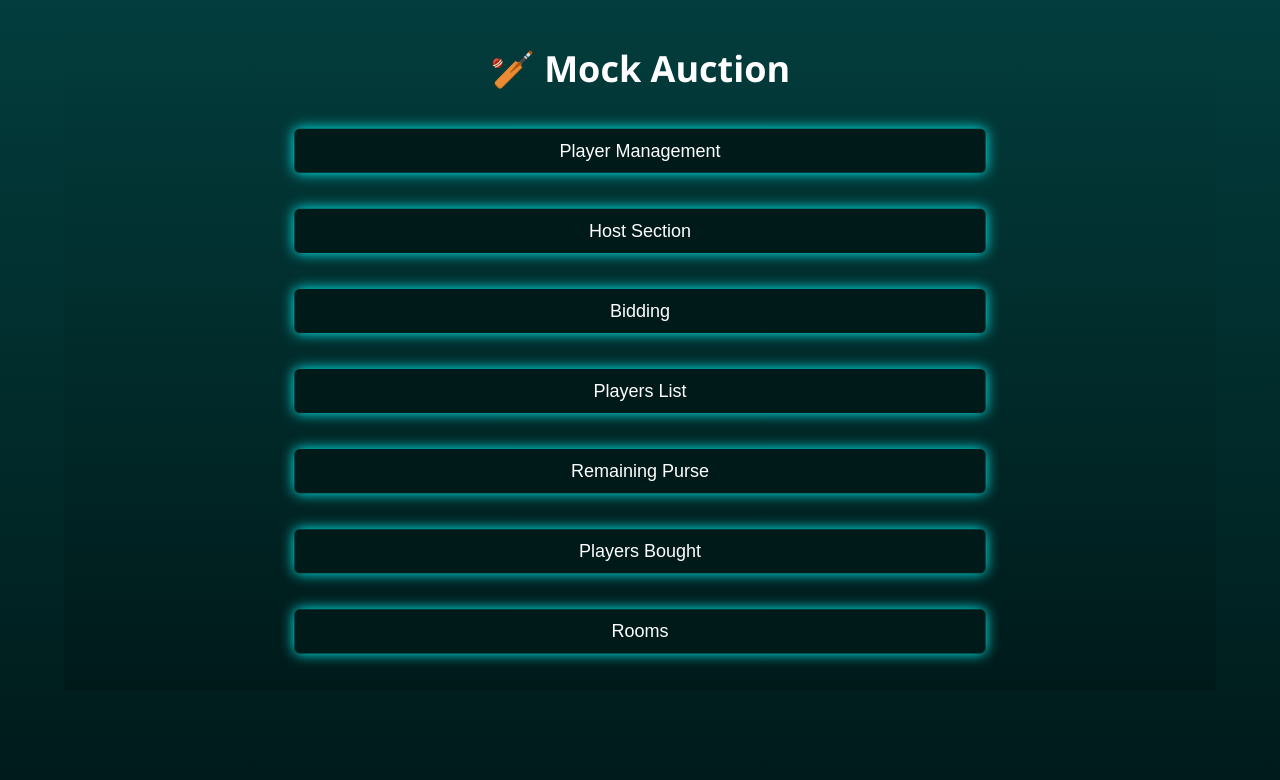
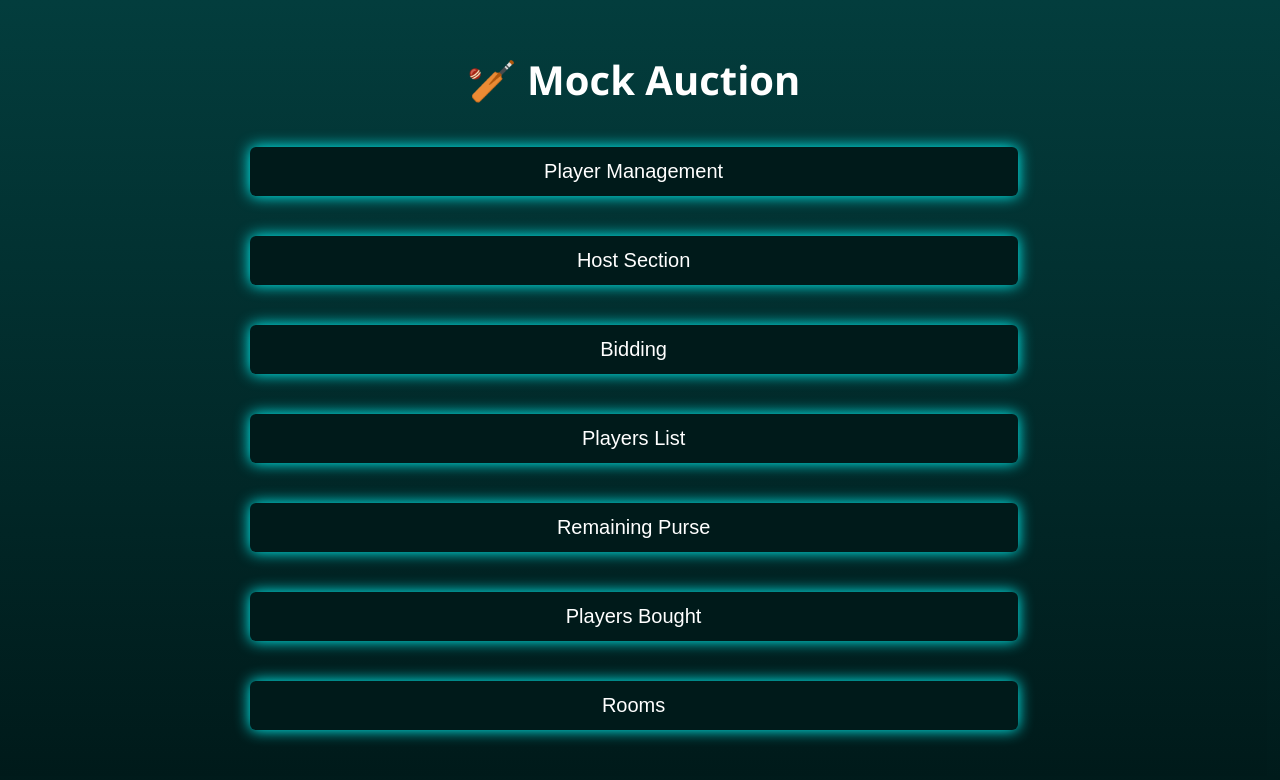
Before and after one commit to KRiteshChandra/Ipl-Auction, a React (Create React App) app: page / in a window 1280 px wide. Shown: the top 780 px of the page. Built offline with nearby package versions, Linux system fonts and the light colour scheme; no server answers; the database is empty.

Commit message:
Update AuctionBackground.css

```diff
--- a/src/AuctionBackground.css
+++ b/src/AuctionBackground.css
@@ -20,25 +20,19 @@ html, body {
 
 /* --- Common background for every screen --- */
 .auction-bg {
-  /* Keep the core layout and gradient */
-  width: 1366px;                /* fixed desktop design width */
-  height: 768px;                /* fixed desktop design height */
+  width: 99vw;
+  height: 97vh;
   display: flex;
   flex-direction: column;
   justify-content: flex-start;
   align-items: center;
   position: relative;
-
-  /* prevent scroll on the main background; scroll only where class="scroll-area" */
   overflow: hidden;
-
-  /* gradient background retained */
   background: linear-gradient(180deg, #033d3d, #001a1a);
   background-attachment: fixed;
   background-repeat: no-repeat;
   background-size: cover;
-
-  /* setup for proportional scaling */
+  transform: scale(1);
   transform-origin: top center;
 }
 .center-box {
@@ -946,24 +940,6 @@ html, body {
 
 /* 📏 Adjust menu-bar size on short screens (landscape phones / small tablets) */
 /* 🌍 Smart responsive scaling for all screens */
-@media screen and (max-width: 1600px) {
-  .auction-bg { transform: scale(0.95); transform-origin: top center; }
-}
-@media screen and (max-width: 1366px) {
-  .auction-bg { transform: scale(0.9); transform-origin: top center; }
-}
-@media screen and (max-width: 1200px) {
-  .auction-bg { transform: scale(0.8); transform-origin: top center; }
-}
-@media screen and (max-width: 1024px) {
-  .auction-bg { transform: scale(0.7); transform-origin: top center; }
-}
-@media screen and (max-width: 768px) {
-  .auction-bg { transform: scale(0.6); transform-origin: top center; }
-}
-@media screen and (max-width: 480px) {
-  .auction-bg { transform: scale(0.5); transform-origin: top center; }
-}
 .scroll-area {
   width: 100%;
   max-height: 80vh;      /* fits nicely under headers/buttons */
@@ -982,9 +958,18 @@ html, body {
 .scale-wrapper {
   display: flex;
   justify-content: center;
-  align-items: flex-start;
-  width: 100vw;
-  height: 100vh;
-  overflow: hidden;
-  background: linear-gradient(180deg, #033d3d, #001a1a); /* match your theme */
+  align-items: center;          /* center the auction box vertically too */
+  width: 99vw;                  /* 99% of visible screen width */
+  height: 97vh;                 /* 97% of visible screen height */
+  overflow: hidden;             /* hide spillover from internal scale */
+  background: linear-gradient(180deg, #033d3d, #001a1a);
+  background-attachment: fixed;
+  background-repeat: no-repeat;
+  background-size: cover;
+  box-sizing: border-box;       /* ensures borders/padding don’t push size */
 }
+@media (orientation: landscape) {
+  .scale-wrapper {
+    align-items: center;       /* Keep centered in landscape */
+  }
+}
```
